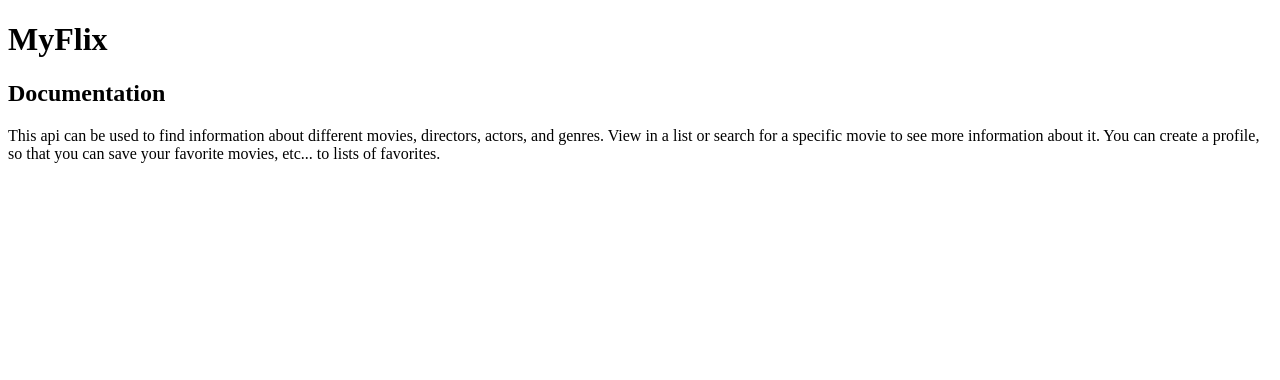
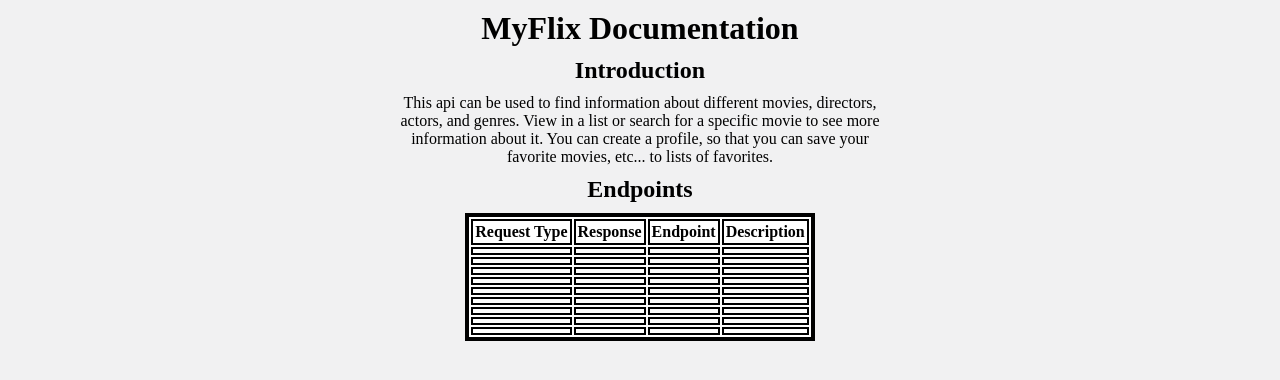
Before and after one commit to tpamplin/js-movie-api, a website: page public/documentation.html in a window 1280 px wide. Drawn offline with Linux system fonts and the light colour scheme.

Commit message:
added styling to documentation.html

```diff
--- a/log.txt
+++ b/log.txt
@@ -53,3 +53,8 @@ TimeStamp: Mon Jul 22 2024 10:08:37 GMT-0400 (Eastern Daylight Time)
 ::1 - - [30/Jul/2024:14:51:50 +0000] "GET /movies HTTP/1.1" 200 - "-" "Mozilla/5.0 (Windows NT 10.0; Win64; x64) AppleWebKit/537.36 (KHTML, like Gecko) Chrome/127.0.0.0 Safari/537.36"
 ::1 - - [30/Jul/2024:14:51:52 +0000] "GET /movies HTTP/1.1" 200 - "-" "Mozilla/5.0 (Windows NT 10.0; Win64; x64) AppleWebKit/537.36 (KHTML, like Gecko) Chrome/127.0.0.0 Safari/537.36"
 ::1 - - [30/Jul/2024:14:52:07 +0000] "GET /movies HTTP/1.1" 200 383 "-" "Mozilla/5.0 (Windows NT 10.0; Win64; x64) AppleWebKit/537.36 (KHTML, like Gecko) Chrome/127.0.0.0 Safari/537.36"
+::1 - - [30/Jul/2024:15:24:54 +0000] "GET /movies HTTP/1.1" 200 383 "-" "PostmanRuntime/7.40.0"
+::1 - - [30/Jul/2024:15:25:01 +0000] "GET / HTTP/1.1" 200 18 "-" "PostmanRuntime/7.40.0"
+::1 - - [30/Jul/2024:15:25:05 +0000] "GET /documentation.html HTTP/1.1" 200 572 "-" "PostmanRuntime/7.40.0"
+::1 - - [30/Jul/2024:15:27:30 +0000] "POST /movies HTTP/1.1" 404 146 "-" "PostmanRuntime/7.40.0"
+::1 - - [30/Jul/2024:19:12:42 +0000] "GET / HTTP/1.1" 304 - "-" "Mozilla/5.0 (Windows NT 10.0; Win64; x64) AppleWebKit/537.36 (KHTML, like Gecko) Chrome/127.0.0.0 Safari/537.36"
--- a/public/documentation.html
+++ b/public/documentation.html
@@ -3,16 +3,92 @@
 <head>
     <meta charset="UTF-8">
     <meta name="viewport" content="width=device-width, initial-scale=1.0">
+    <link rel="stylesheet" href="styles.css">
     <title>Documentation</title>
 </head>
 <body>
 
-    <h1>MyFlix</h1>
-    <h2>Documentation</h2>
+    <h1>MyFlix Documentation</h1>
+    <h2>Introduction</h2>
 
-    <p>This api can be used to find information about different movies, directors, actors, and genres. View in a list or search for a specific movie to see more information about it.
+    <p class="intro-paragraph">This api can be used to find information about different movies, directors, actors, and genres. View in a list or search for a specific movie to see more information about it.
         You can create a profile, so that you can save your favorite movies, etc...  to lists of favorites.</p>
 
 
+    <h2>Endpoints</h2>
+
+    <table>
+        <tr>
+            <th>Request Type</th>
+            <th>Response</th>
+            <th>Endpoint</th>
+            <th>Description</th>
+        </tr>
+
+        <tr>
+            <td></td>
+            <td></td>
+            <td></td>
+            <td></td>
+        </tr>
+
+        <tr>
+            <td></td>
+            <td></td>
+            <td></td>
+            <td></td>
+        </tr>
+
+        <tr>
+            <td></td>
+            <td></td>
+            <td></td>
+            <td></td>
+        </tr>
+
+        <tr>
+            <td></td>
+            <td></td>
+            <td></td>
+            <td></td>
+        </tr>
+
+        <tr>
+            <td></td>
+            <td></td>
+            <td></td>
+            <td></td>
+        </tr>
+
+        <tr>
+            <td></td>
+            <td></td>
+            <td></td>
+            <td></td>
+        </tr>
+
+        <tr>
+            <td></td>
+            <td></td>
+            <td></td>
+            <td></td>
+        </tr>
+
+        <tr>
+            <td></td>
+            <td></td>
+            <td></td>
+            <td></td>
+        </tr>
+
+        <tr>
+            <td></td>
+            <td></td>
+            <td></td>
+            <td></td>
+        </tr>
+
+    </table>
+
 </body>
 </html>
--- /dev/null
+++ b/public/styles.css
@@ -0,0 +1,35 @@
+*{
+    box-sizing: border-box;
+}
+
+body{
+    background-color:#f1f1f2 ;
+}
+
+table{
+    margin:auto;
+    border: 4px solid black;
+    background-color: white;
+}
+
+tr,
+td,
+th {
+    border: 2px solid black;
+    margin: 4px;
+    padding: 2px;
+    text-align:center;
+}
+
+h1,
+h2,
+h3{
+    text-align:center;
+    margin:10px;
+}
+
+.intro-paragraph {
+    margin: auto;
+    text-align: center;
+    max-width:500px
+}
```
